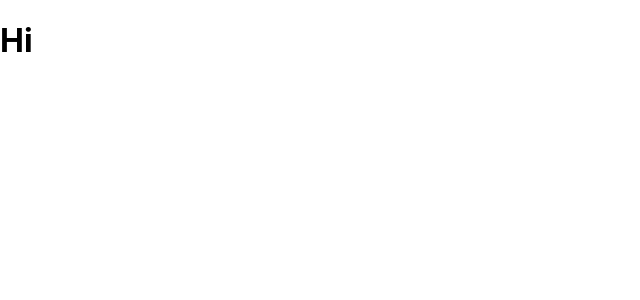
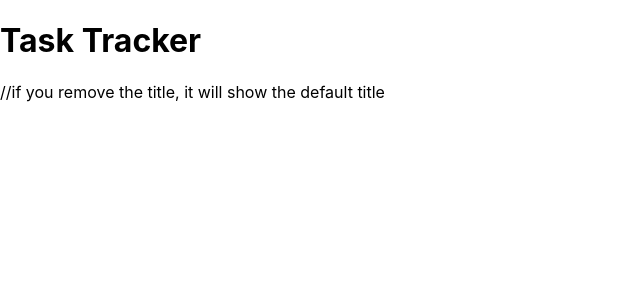
Before and after one commit to joaocorner/task-tracker, a React (Create React App) app: page / in a window 1280 px wide. Shown: the top 300 px of the page, without its empty margins (0-640 px from the left). Built offline with nearby package versions, Linux system fonts and the light colour scheme.

Commit message:
component props using default value

```diff
--- a/src/App.js
+++ b/src/App.js
@@ -5,7 +5,7 @@ import Header from "./components/Header";
 function App() {
   return (
     <div className="container">
-      <Header title='Hi' />
+      <Header />//if you remove the title, it will show the default title
     </div>
   );
 }
--- a/src/components/Header.js
+++ b/src/components/Header.js
@@ -6,4 +6,8 @@ const Header = (props) => {
     )
 }
 
+Header.defaultProps = {
+    title: 'Task Tracker', // default title
+}
+
 export default Header
```
